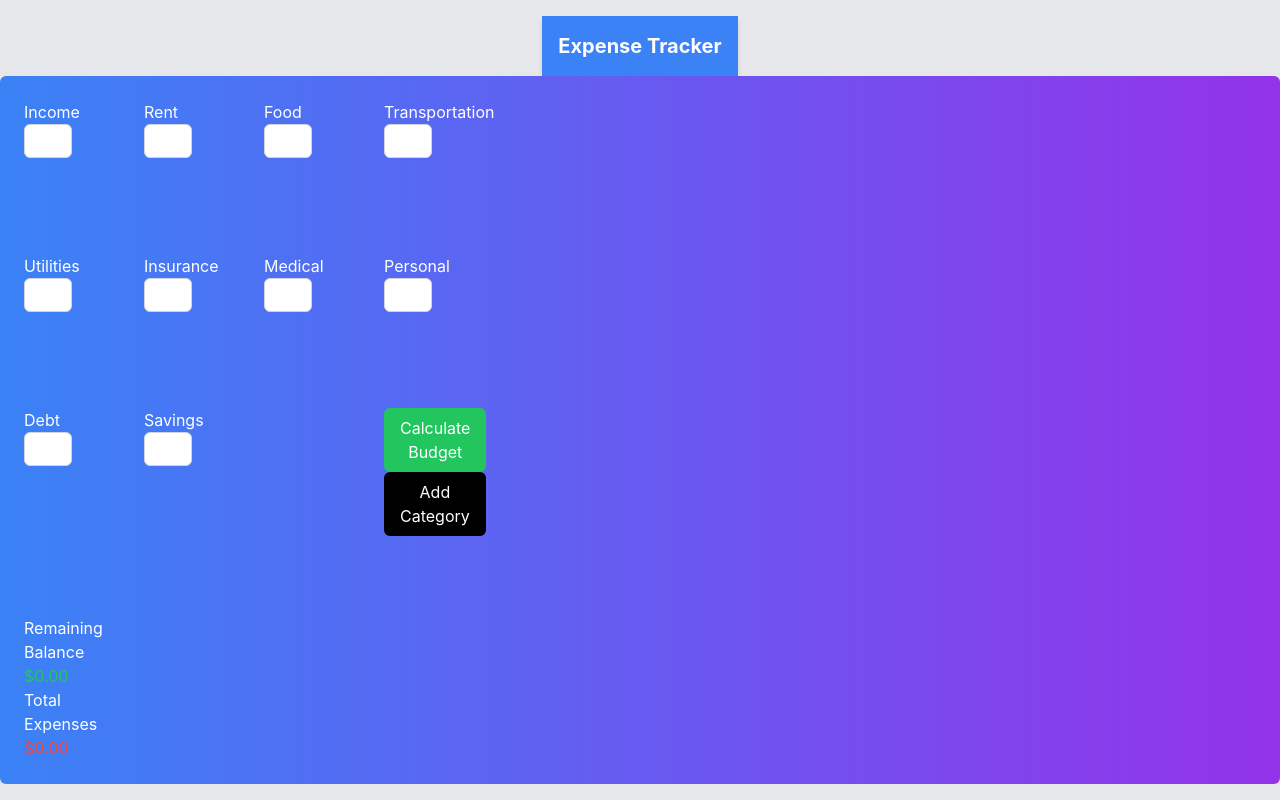
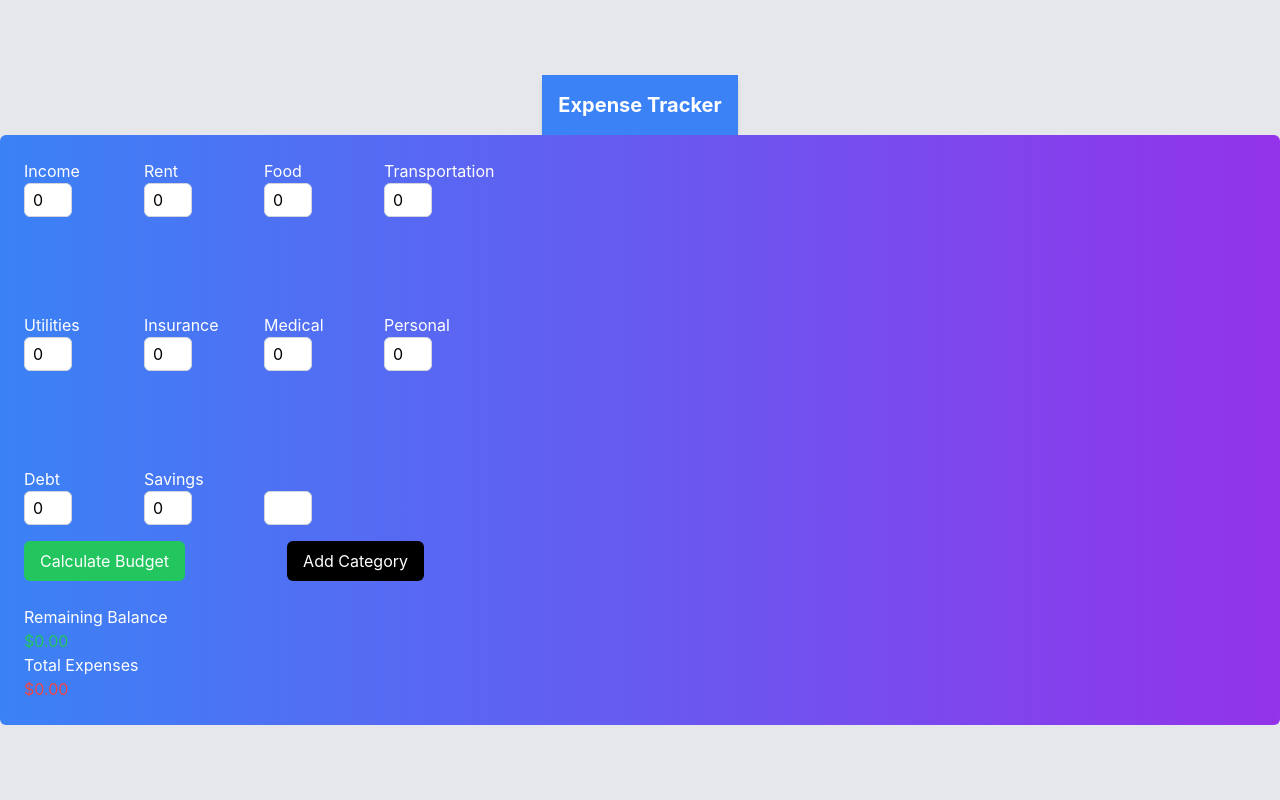
Before and after one commit to astevens246/expense-tracker, a React (Create React App) app: page / in a window 1280 px wide. Built offline with nearby package versions, Linux system fonts and the light colour scheme.

Commit message:
add category on new line

```diff
--- a/src/components/Fields.js
+++ b/src/components/Fields.js
@@ -14,7 +14,7 @@ const Fields = ({income, setIncome, rent, setRent, food,
     savings, setSavings, other, setOther}) => {
 
     const [remainingBalance, setRemainingBalance] = React.useState(0);
-    const totalExpenses = +rent + +food + +transportation + +utilities + +insurance + +medical + +personal + +debt + +savings + +other;
+    const totalExpenses = +rent + +food + +transportation + +utilities + +insurance + +medical + +personal + +debt + +savings + +other ;
 
     const calculateBudget = (event) => {
         event.preventDefault();
@@ -23,7 +23,10 @@ const Fields = ({income, setIncome, rent, setRent, food,
 
         // Include custom fields in total expenses
         for (let field of customFields) {
-            totalExpenses += parseFloat(field.value);
+            let value = parseFloat(field.value);
+            if (!isNaN(value)) {
+                totalExpenses += value;
+            }
         }
         console.log(totalExpenses);
         // Calculate remaining balance
@@ -37,13 +40,13 @@ const Fields = ({income, setIncome, rent, setRent, food,
     const formattedBalance = new Intl.NumberFormat('en-US', { style: 'currency', currency: 'USD' }).format(remainingBalance);
     const formattedTotalExpenses = new Intl.NumberFormat('en-US', { style: 'currency', currency: 'USD' }).format(totalExpenses);
 
-    const [customFields, setCustomFields] = useState([]);
-    const [customFieldName, setCustomFieldName] = useState('Enter Category');
+    const [customFields, setCustomFields] = useState([0]);
+    const [customFieldName, setCustomFieldName] = useState('');
+
 
     const addCustomField = (event) => {
         event.preventDefault();
         setCustomFields([...customFields, { id: Math.random(), value: '0', name: customFieldName }]);
-        console.log(customFields);
     }
 
     const handleCustomFieldChange = (id, newValue) => {
@@ -62,7 +65,7 @@ const Fields = ({income, setIncome, rent, setRent, food,
                             onChange={e => setIncome(e.target.value)}
                             type="text"
                             id="income"
-                            className="border border-gray-300 rounded-md px-2 py-1 w-12" />
+                            className="border border-gray-300 rounded-md px-2 py-1 w-12 text-black" />
                 </div>
                 <div className="mb-4">
                     <label htmlFor="rent" className="block">Rent</label>
@@ -71,7 +74,7 @@ const Fields = ({income, setIncome, rent, setRent, food,
                             onChange={e => setRent(e.target.value)}
                             type="text"
                             id="rent"
-                            className="border border-gray-300 rounded-md px-2 py-1 w-12" />
+                            className="border border-gray-300 rounded-md px-2 py-1 w-12  text-black" />
                 </div>
                 <div className="mb-4">
                     <label htmlFor="food" className="block">Food</label>
@@ -80,7 +83,7 @@ const Fields = ({income, setIncome, rent, setRent, food,
                             onChange={e => setFood(e.target.value)}
                             type="text"
                             id="food"
-                            className="border border-gray-300 rounded-md px-2 py-1 w-12" />
+                            className="border border-gray-300 rounded-md px-2 py-1 w-12  text-black" />
                 </div>
                 <div className="mb-4">
                     <label htmlFor="transportation" className="block">Transportation</label>
@@ -89,7 +92,7 @@ const Fields = ({income, setIncome, rent, setRent, food,
                             onChange={e => setTransportation(e.target.value)}
                             type="text"
                             id="transportation"
-                            className="border border-gray-300 rounded-md px-2 py-1 w-12" />
+                            className="border border-gray-300 rounded-md px-2 py-1 w-12  text-black" />
                 </div>
                 <div className="mb-4">
                     <label htmlFor="utilities" className="block">Utilities</label>
@@ -98,7 +101,7 @@ const Fields = ({income, setIncome, rent, setRent, food,
                             onChange={e => setUtilities(e.target.value)}
                             type="text"
                             id="utilities"
-                            className="border border-gray-300 rounded-md px-2 py-1 w-12" />
+                            className="border border-gray-300 rounded-md px-2 py-1 w-12  text-black" />
                 </div>
                 <div className="mb-4">
                     <label htmlFor="insurance" className="block">Insurance</label>
@@ -107,7 +110,7 @@ const Fields = ({income, setIncome, rent, setRent, food,
                             onChange={e => setInsurance(e.target.value)}
                             type="text"
                             id="insurance"
-                            className="border border-gray-300 rounded-md px-2 py-1 w-12" />
+                            className="border border-gray-300 rounded-md px-2 py-1 w-12  text-black" />
                 </div>
                 <div className="mb-4">
                     <label htmlFor="medical" className="block">Medical</label>
@@ -116,7 +119,7 @@ const Fields = ({income, setIncome, rent, setRent, food,
                             onChange={e => setMedical(e.target.value)}
                             type="text"
                             id="medical"
-                            className="border border-gray-300 rounded-md px-2 py-1 w-12" />
+                            className="border border-gray-300 rounded-md px-2 py-1 w-12  text-black" />
                 </div>
                 <div className="mb-4">
                     <label htmlFor="personal" className="block">Personal</label>
@@ -125,7 +128,7 @@ const Fields = ({income, setIncome, rent, setRent, food,
                             onChange={e => setPersonal(e.target.value)}
                             type="text"
                             id="personal"
-                            className="border border-gray-300 rounded-md px-2 py-1 w-12" />
+                            className="border border-gray-300 rounded-md px-2 py-1 w-12  text-black" />
                 </div>
                 <div className="mb-4">
                     <label htmlFor="debt" className="block">Debt</label>
@@ -134,7 +137,7 @@ const Fields = ({income, setIncome, rent, setRent, food,
                             onChange={e => setDebt(e.target.value)}
                             type="text"
                             id="debt"
-                            className="border border-gray-300 rounded-md px-2 py-1 w-12" />
+                            className="border border-gray-300 rounded-md px-2 py-1 w-12  text-black" />
                 </div>
                 <div className="mb-4">
                     <label htmlFor="savings" className="block">Savings</label>
@@ -143,40 +146,46 @@ const Fields = ({income, setIncome, rent, setRent, food,
                             onChange={e => setSavings(e.target.value)}
                             type="text"
                             id="savings"
-                            className="border border-gray-300 rounded-md px-2 py-1 w-12" />
+                            className="border border-gray-300 rounded-md px-2 py-1 w-12  text-black" />
                 </div>
-            <div>{customFields.map(field => (
+                    {customFields.map(field => (
                     <div key={field.id} className="mb-4">
-                        <label htmlFor={`custom-${field.id}`} className="block">{field.name}</label>
+                        <input
+                            value={customFieldName}
+                            onChange={e => setCustomFieldName(e.target.value)}
+                            type="text"
+                            id={`custom-${field.id}`}
+                            className="text-white"
+                            style={{ backgroundColor: 'inherit' }}
+                            name={`custom-${field.id}`} />
                         <input
                             value={field.value}
                             onChange={e => handleCustomFieldChange(field.id, e.target.value)}
                             type="text"
                             id={`custom-${field.id}`}
-                                className="border border-gray-300 rounded-md px-2 py-1 w-12" />
+                            className="border border-gray-300 rounded-md px-2 py-1 w-12  text-black" />
                     </div>
                 ))}
             </div>
 
-            <div>
+            <div className="inc-exp-container">
+                    <div className="flex justify-between mb-6">
                         <button className="btn bg-green-500 text-white px-4 py-2 rounded-md" onClick={calculateBudget}>Calculate Budget</button>
                         <button className="btn bg-black text-white px-4 py-2 rounded-md" onClick={addCustomField}>Add Category</button>
                     </div>
-
-            <div className="inc-exp-container">
                     <div>
                         <h4>Remaining Balance</h4>
                         <p className="text-green-500">{formattedBalance}</p>
                     </div>
-
                     <div>
                         <h4>Total Expenses</h4>
                         <p className="text-red-500">{formattedTotalExpenses}</p>
                     </div>
                 </div>
-        </div>
         </form>
+
     );
 }
 
+
 export default Fields;
```
Also changed, not shown: 1 other file (tests, documents, lock files or other folders). Lines whose indentation alone changed are shown as unchanged.
